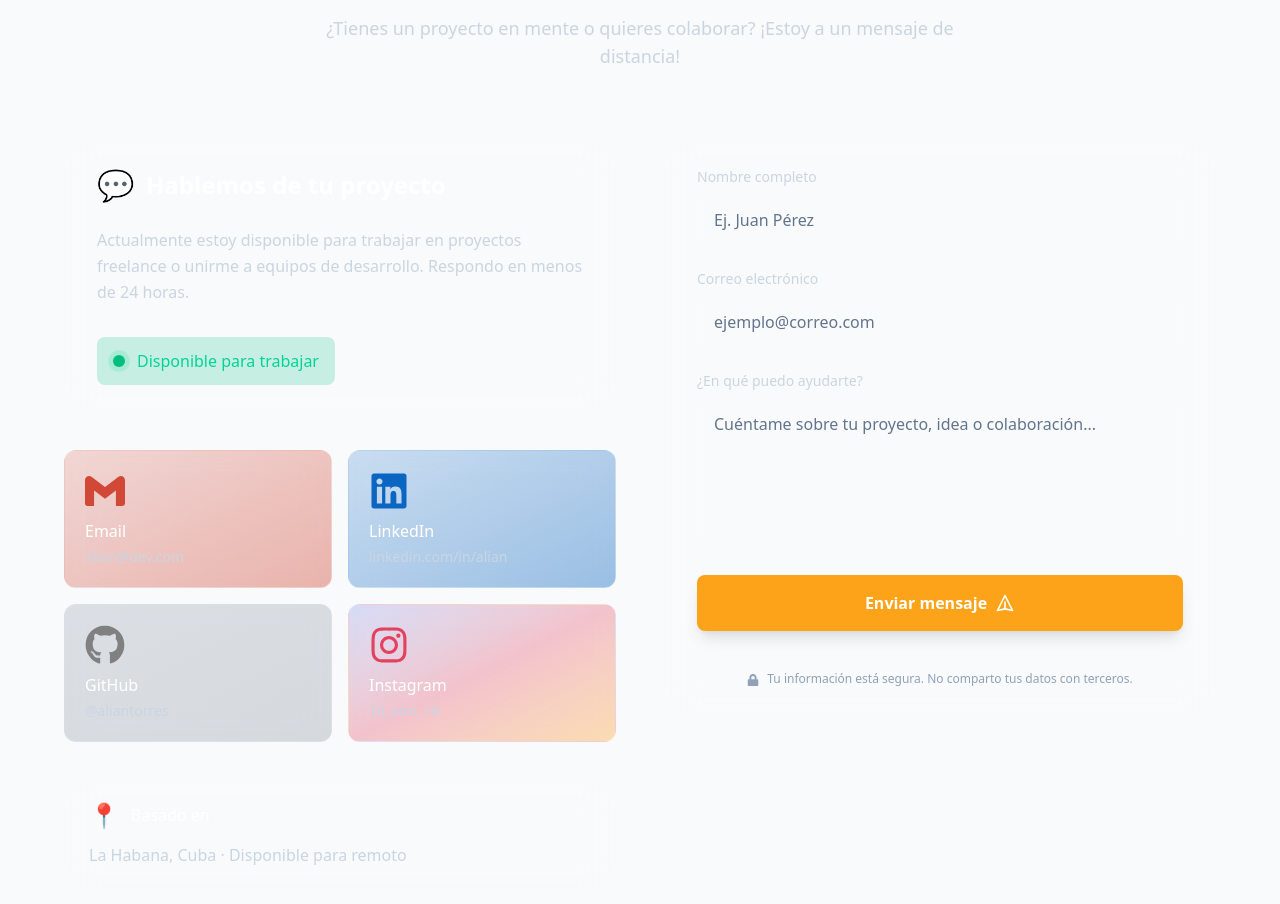
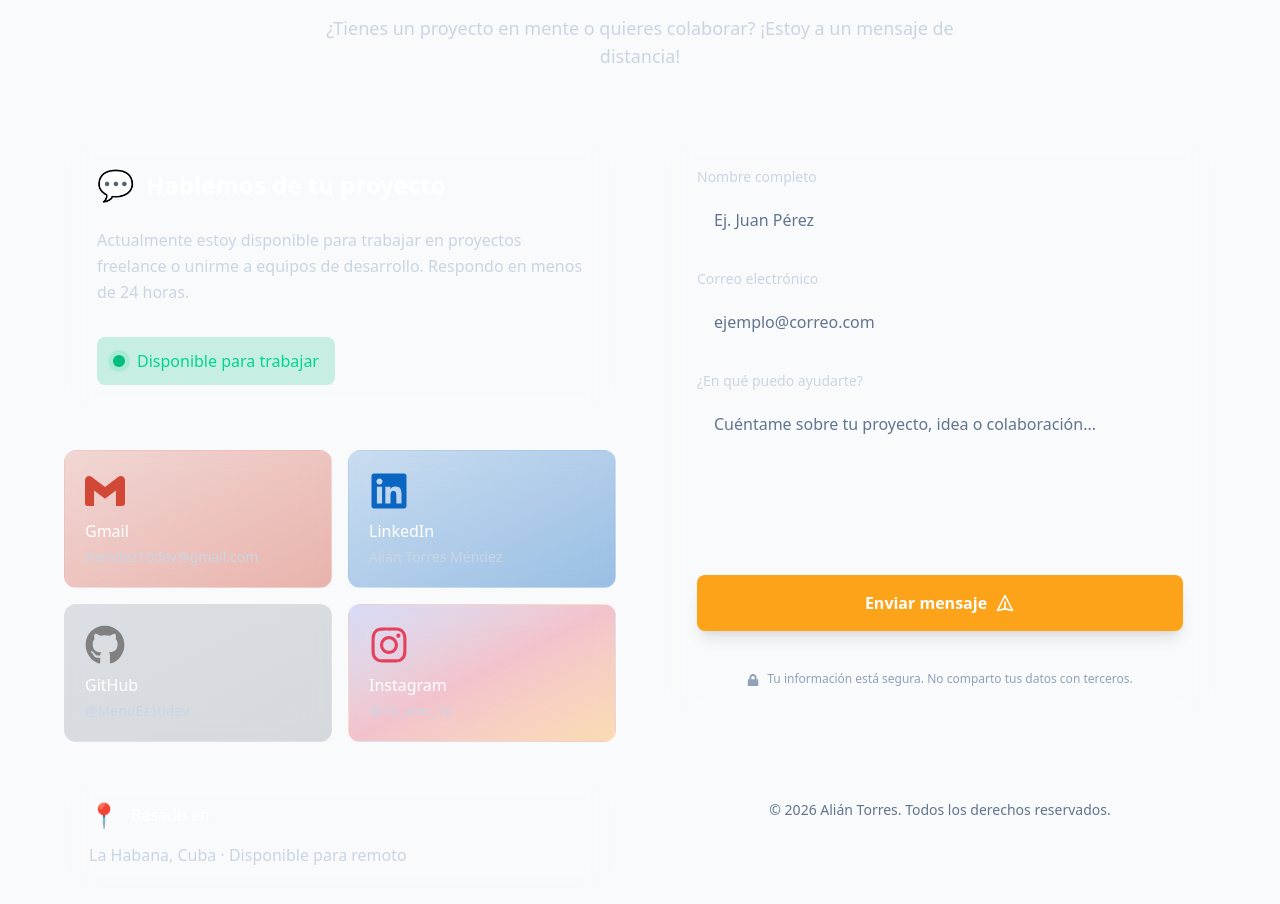
Before and after one commit to MendEz10dev/My-Portfolio, a React (Vite) app: page / in a window 1280 px wide. Shown: the part 3140-4044 px from the top of the page. Built offline with nearby package versions, Linux system fonts and the light colour scheme.

Commit message:
Enlace las rutas de la barnav, puse los derechos reservados, y puse los enlaces a redes sociales

```diff
--- a/src/components/BarNav.jsx
+++ b/src/components/BarNav.jsx
@@ -8,10 +8,10 @@ export function BarNav() {
 
   const navItems = [
     { name: 'Inicio', href: '#inicio' },
-    { name: 'Sobre mí', href: '#about' },
-    { name: 'Habilidades', href: '#skills' },
-    { name: 'Proyectos', href: '#projects' },
-    { name: 'Contacto', href: '#contact' },
+    { name: 'Sobre mí', href: '#acerca-de-mi' },
+    { name: 'Habilidades', href: '#habilidades' },
+    { name: 'Proyectos', href: '#proyectos' },
+    { name: 'Contacto', href: '#contacto' },
   ];
 
   // Efecto para detectar scroll y cambiar el estilo de la barra
--- a/src/pages/HomePage.jsx
+++ b/src/pages/HomePage.jsx
@@ -96,6 +96,7 @@ export function HomePage() {
                     <div className="flex flex-col sm:flex-row gap-4 justify-center lg:justify-start">
                         <a
                             href="#proyectos"
+                            onClick={(e) => { e.preventDefault(); document.querySelector("#proyectos")?.scrollIntoView({ behavior: "smooth" }); }}
                             className="bg-amber-500/90 hover:bg-amber-600 text-slate-900 px-8 py-3 rounded-full font-semibold transition-all duration-300 transform hover:scale-105 shadow-lg hover:shadow-amber-500/25 flex items-center justify-center gap-2"
                         >
                             Explorar Proyectos
@@ -514,14 +515,15 @@ export function HomePage() {
                         {/* Redes sociales y contacto directo */}
                         <div className="grid grid-cols-2 gap-4">
                             {[
-                                { icon: <SiGmail size={40} color='#D14836'/>, label: "Email", value: "alian@dev.com", href: "mailto:alian@dev.com", color: "from-[#D14836]/20 to-[#D14836]/40" },
-                                { icon: <FaLinkedin size={40} color='#0A66C2'/>, label: "LinkedIn", value: "linkedin.com/in/alian", href: "#", color: "from-[#0A66C2]/20 to-[#0A66C2]/40" },
-                                { icon: <FaGithub size={40} color='gray'/>, label: "GitHub", value: "@aliantorres", href: "#", color: "from-slate-500/20 to-slate-600/20" },
-                                { icon: <FaInstagram size={40} color='#E4405F'/>, label: "Instagram", value: "10_atm_10", href: "#", color: "from-[#405DE6]/20 via-[#E4405F]/30 to-[#FCAF45]/40" }
+                                { icon: <SiGmail size={40} color='#D14836'/>, label: "Gmail", value: "mendez10dev@gmail.com", href: "mailto:mendez10dev@gmail.com", color: "from-[#D14836]/20 to-[#D14836]/40" }, //mailto: abre el programa de correo predeterminado del usuario (Outlook, Gmail web, Apple Mail, etc.).
+                                { icon: <FaLinkedin size={40} color='#0A66C2'/>, label: "LinkedIn", value: "Alián Torres Méndez", href: "https://www.linkedin.com/in/alián-torres-méndez-554924356", color: "from-[#0A66C2]/20 to-[#0A66C2]/40" },
+                                { icon: <FaGithub size={40} color='gray'/>, label: "GitHub", value: "@MendEz10dev", href: "https://github.com/MendEz10dev", color: "from-slate-500/20 to-slate-600/20" },
+                                { icon: <FaInstagram size={40} color='#E4405F'/>, label: "Instagram", value: "@10_atm_10", href: "https://www.instagram.com/10_atm_10", color: "from-[#405DE6]/20 via-[#E4405F]/30 to-[#FCAF45]/40" }
                             ].map((item, index) => (
                                 <motion.a
                                     key={index}
                                     href={item.href}
+                                    target="_blank" rel="noopener noreferrer"
                                     initial={{ opacity: 0, y: 20 }}
                                     whileInView={{ opacity: 1, y: 0 }}
                                     transition={{ duration: 0.5, delay: 0.3 + index * 0.1 }}
@@ -548,6 +550,7 @@ export function HomePage() {
                     </motion.div>
 
                     {/* Formulario de contacto - Lado derecho */}
+                    <div className="flex flex-col gap-6">
                     <motion.div
                         initial={{ opacity: 0, x: 30 }}
                         whileInView={{ opacity: 1, x: 0 }}
@@ -629,6 +632,13 @@ export function HomePage() {
                             </p>
                         </form>
                     </motion.div>
+
+                    {/* Aviso de derechos reservados en la columna derecha */}
+                    <div className="lg:col-start-2 text-center mt-14">
+                        <p className="text-sm text-slate-500"> © {new Date().getFullYear()} Alián Torres. Todos los derechos reservados.
+                        </p>
+                    </div>
+                </div>
                 </div>
             </div>
         </section>
```
